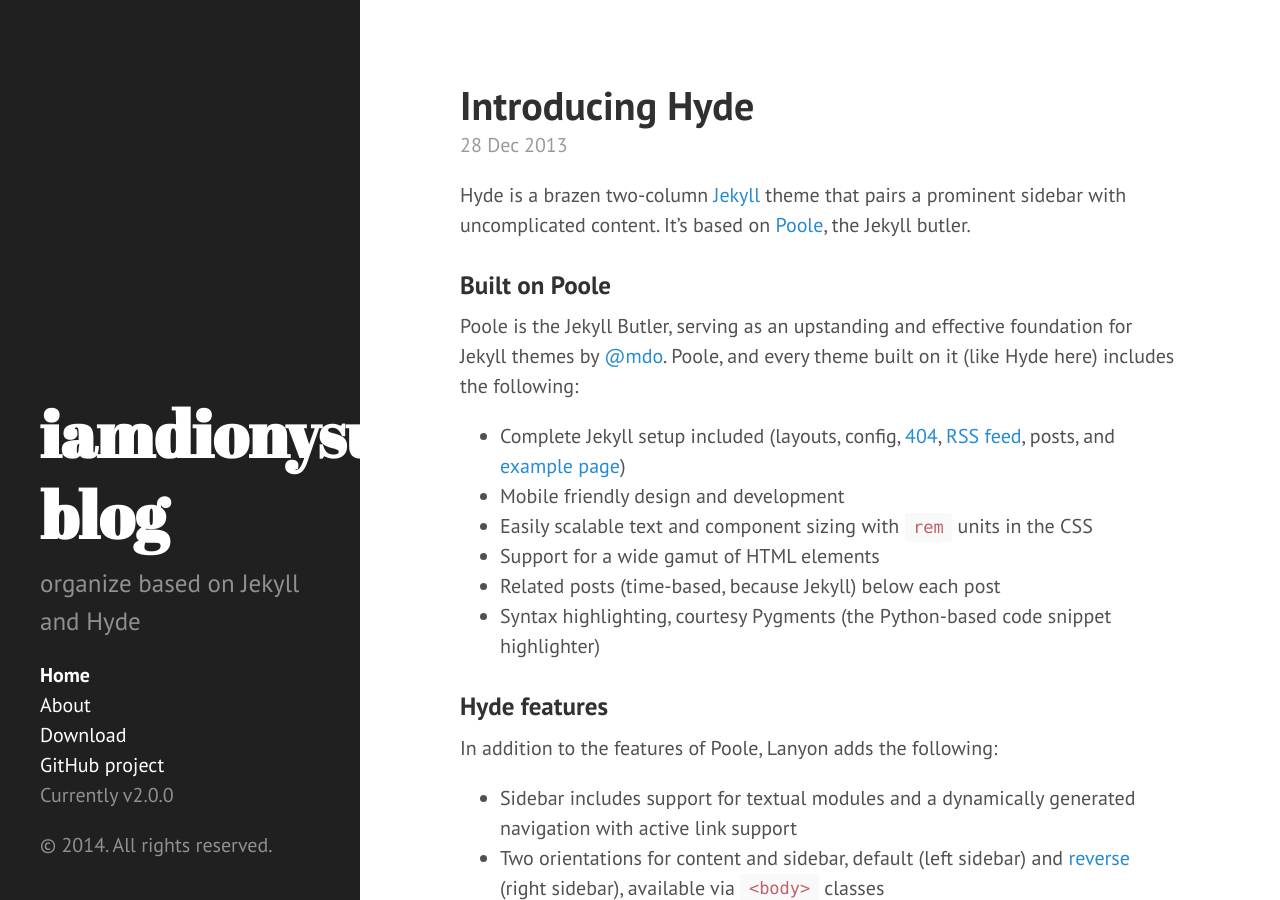
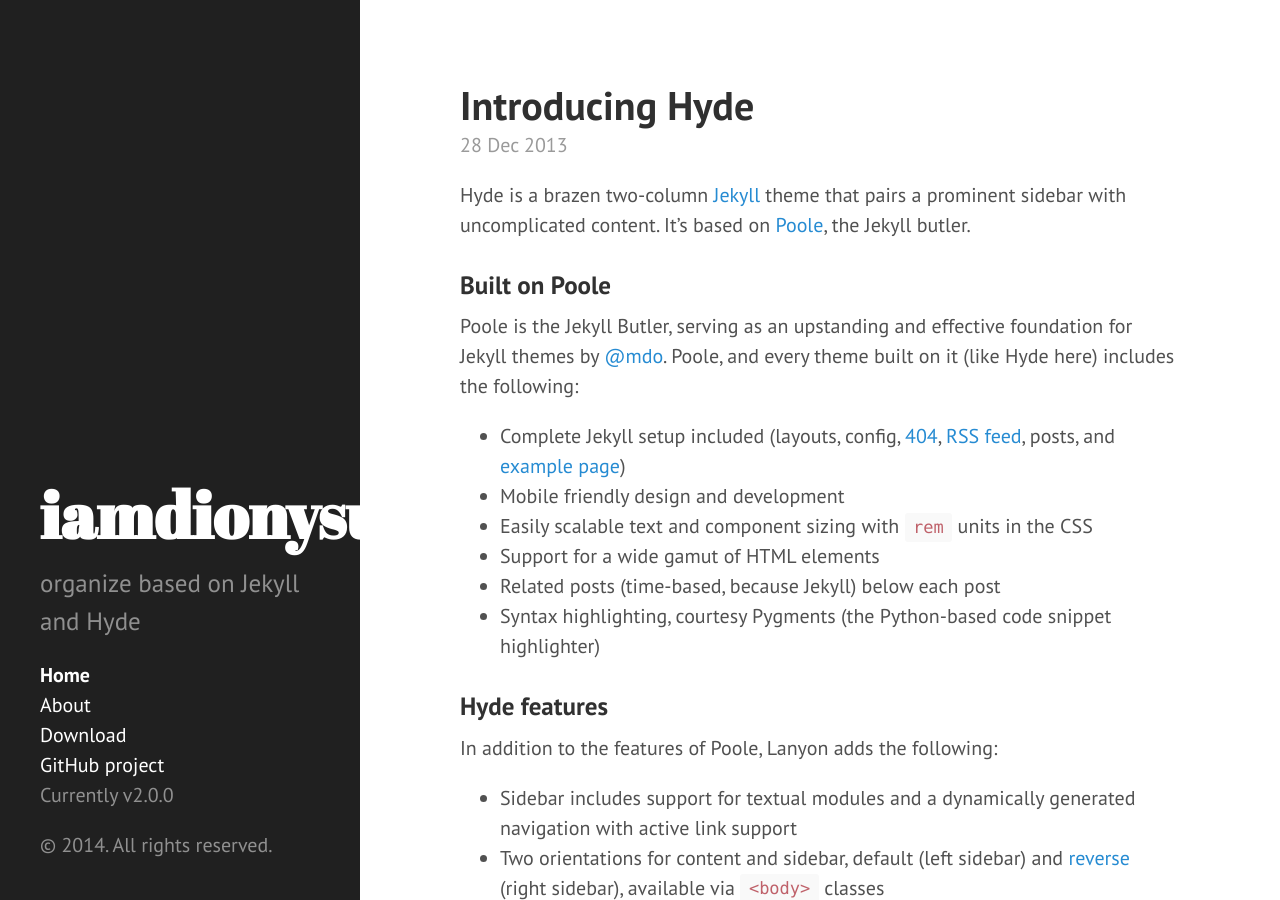
Before and after one commit to iamdionysus/iamdionysus.github.io, a Jekyll site: the page built from index.html, in a window 1280 px wide and 900 px high. Built offline with Jekyll 4.4.1, drawn with Linux system fonts in a browser that asks for light colours; Markdown is read by kramdown in place of the engine named in the settings; the list of posts is cut into pages by our own code.

Commit message:
change settings for better title

```diff
--- a/_config.yml
+++ b/_config.yml
@@ -6,7 +6,7 @@ pygments:         true
 permalink:        pretty
 
 # Setup
-title:            iamdionysus blog
+title:            iamdionysus
 tagline:          'to study'
 description:      'organize based on Jekyll and Hyde'
 url:              http://iamdionysus.github.io
```
